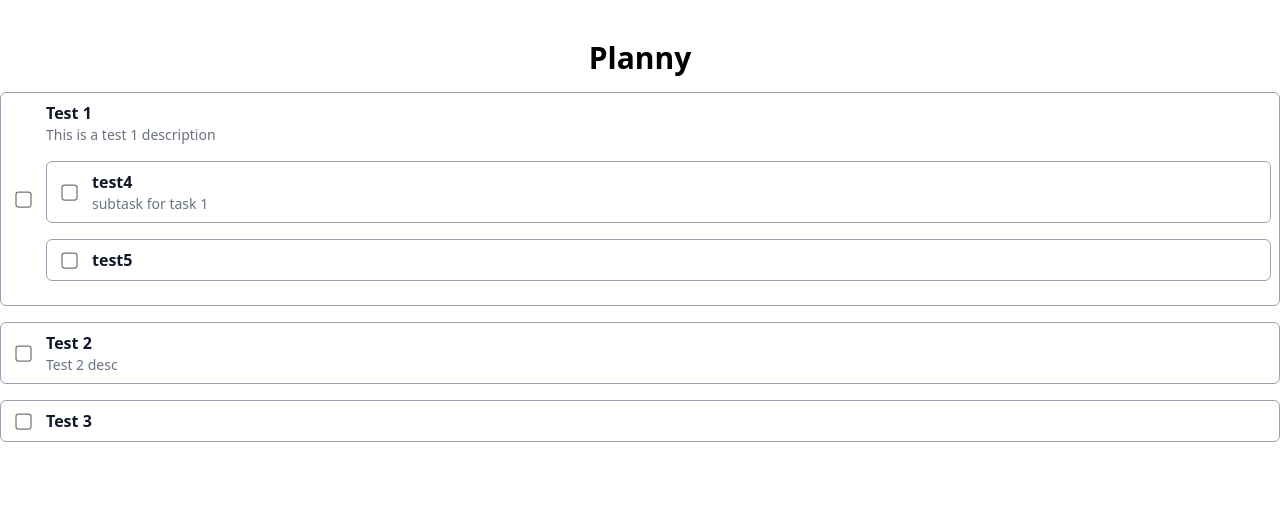
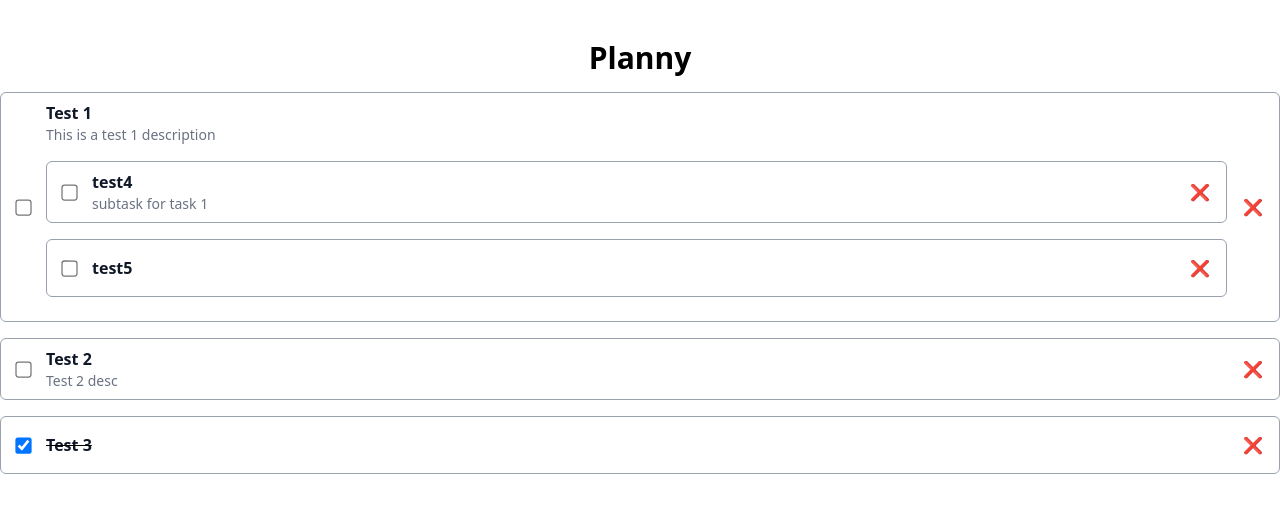
Before and after one commit to dfuqq/apricode-test, a React (Vite) app: page / in a window 1280 px wide. Shown: the top 512 px of the page. Built offline with nearby package versions, Linux system fonts and the light colour scheme.

Commit message:
added MobX

```diff
--- a/src/App.tsx
+++ b/src/App.tsx
@@ -1,5 +1,5 @@
-import { dummyData } from './data/dummy';
-import { Container, ToDoItem } from './components/';
+import { Container } from './components/';
+import { ToDoList } from './components/';
 
 const App = () => {
 	return (
@@ -8,11 +8,7 @@ const App = () => {
 				<div className='container mx-auto py-10 h-screen'>
 					<h1 className='font-bold text-3xl text-center'>Planny</h1>
 
-					<div className='flex-col items-center gap-1'>
-						{dummyData.map((item) => (
-							<ToDoItem todo={item} />
-						))}
-					</div>
+					<ToDoList />
 				</div>
 			</Container>
 		</>
--- a/src/components/index.ts
+++ b/src/components/index.ts
@@ -1,2 +1,3 @@
 export { Container } from './container';
 export { ToDoItem } from './todo-item';
+export { ToDoList } from './todo-list';
--- a/src/components/todo-item.tsx
+++ b/src/components/todo-item.tsx
@@ -1,30 +1,53 @@
+import { observer } from 'mobx-react-lite';
 import { TypeToDoItem } from '../types/types';
 
 interface Props {
 	todo: TypeToDoItem;
+	onComplete: (id: number) => void;
+	onRemove: (id: number) => void;
 }
 
-export const ToDoItem = ({ todo }: Props) => {
+export const ToDoItem = observer(({ todo, onComplete, onRemove }: Props) => {
 	return (
-		<label
-			key={todo.id}
-			className='flex items-center gap-2 my-4 border rounded-md p-2 border-gray-400 bg-white hover:bg-slate-50 grow select-none'>
+		<div className='flex items-center gap-2 my-4 border rounded-md p-2 border-gray-400 bg-white hover:bg-slate-50 grow select-none'>
+			<label className='flex-grow flex items-center gap-2'>
 				<input
 					type='checkbox'
+					checked={todo.completed}
+					onChange={() => onComplete(todo.id)}
 					className='scale-125 mx-2'
 				/>
 
-			<div className='w-full'>
-				<h2 className='font-semibold text-gray-900'>{todo.title}</h2>
+				<div
+					className={`w-full ${
+						todo.completed ? 'line-through' : ''
+					}`}>
+					<h2 className='font-semibold text-gray-900'>
+						{todo.title}
+					</h2>
 					{todo.description && (
-					<p className='text-gray-500 text-sm'>{todo.description}</p>
+						<p className='text-gray-500 text-sm'>
+							{todo.description}
+						</p>
 					)}
 
 					{todo.type === 'main' &&
 						todo?.subtasks?.map((subtask) => (
-						<ToDoItem todo={subtask} />
+							<ToDoItem
+								key={subtask.id}
+								todo={subtask}
+								onComplete={onComplete}
+								onRemove={onRemove}
+							/>
 						))}
 				</div>
 			</label>
+			{/* FIXME: X goes line-through when main completed */}
+			<div
+				className='cursor-pointer m-2'
+				onClick={() => onRemove(todo.id)}>
+				<p>❌</p>
+			</div>
+		</div>
 	);
-};
+});
--- /dev/null
+++ b/src/components/todo-list.tsx
@@ -0,0 +1,26 @@
+import { observer } from 'mobx-react-lite';
+import todoStore from '../stores/todo-store';
+import { ToDoItem } from './todo-item';
+
+export const ToDoList = observer(() => {
+	const handleComplete = (id: number) => {
+		todoStore.completeToDo(id);
+	};
+
+	const handleRemove = (id: number) => {
+		todoStore.removeTodo(id);
+	};
+
+	return (
+		<div className='flex-col items-center gap-1'>
+			{todoStore.todos.map((item) => (
+				<ToDoItem
+					key={item.id}
+					todo={item}
+					onComplete={handleComplete}
+					onRemove={handleRemove}
+				/>
+			))}
+		</div>
+	);
+});
--- /dev/null
+++ b/src/stores/todo-store.ts
@@ -0,0 +1,107 @@
+import { makeAutoObservable } from 'mobx';
+import { TypeToDoItem } from '../types/types';
+
+class TodoStore {
+	todos: TypeToDoItem[] = [
+		{
+			id: 1,
+			title: 'Test 1',
+			description: 'This is a test 1 description',
+			completed: false,
+			type: 'main',
+			subtasks: [
+				{
+					id: 4,
+					title: 'test4',
+					completed: false,
+					description: 'subtask for task 1',
+					type: 'sub',
+				},
+				{
+					id: 5,
+					title: 'test5',
+					completed: false,
+					type: 'sub',
+				},
+			],
+		},
+		{
+			id: 2,
+			title: 'Test 2',
+			description: 'Test 2 desc',
+			type: 'main',
+			completed: false,
+		},
+		{ id: 3, title: 'Test 3', type: 'main', completed: true },
+	];
+
+	constructor() {
+		makeAutoObservable(this);
+	}
+
+	addTodo = (todo: TypeToDoItem) => {
+		this.todos.push(todo);
+	};
+
+	removeTodo = (id: number) => {
+		this.todos = this.todos.filter((todo) => todo.id !== id);
+
+		// Remove from subtasks if needed
+		this.todos.forEach((todo) => {
+			if (todo.type === 'main' && todo.subtasks) {
+				todo.subtasks = todo.subtasks.filter(
+					(subtask) => subtask.id !== id
+				);
+			}
+		});
+	};
+
+	private findTodoAndParentById = (
+		id: number,
+		todos: TypeToDoItem[],
+		parent: TypeToDoItem | null = null
+	): { todo: TypeToDoItem | undefined; parent: TypeToDoItem | null } => {
+		for (const todo of todos) {
+			if (todo.id === id) {
+				return { todo, parent };
+			}
+
+			if (todo.type === 'main' && todo.subtasks) {
+				const result = this.findTodoAndParentById(
+					id,
+					todo.subtasks,
+					todo
+				);
+				if (result.todo) {
+					console.log(result);
+
+					return result;
+				}
+			}
+		}
+		return { todo: undefined, parent };
+	};
+
+	private completeAllSubtasks = (
+		subtasks: TypeToDoItem[],
+		completed: boolean
+	) => {
+		subtasks.forEach((subtask) => {
+			subtask.completed = completed;
+		});
+	};
+
+	completeToDo = (id: number) => {
+		const { todo } = this.findTodoAndParentById(id, this.todos);
+		if (todo) {
+			todo.completed = !todo.completed;
+
+			if (todo.type === 'main' && todo.subtasks) {
+				this.completeAllSubtasks(todo.subtasks, todo.completed);
+			}
+		}
+	};
+}
+
+const todoStore = new TodoStore();
+export default todoStore;
```
Lines whose indentation alone changed are shown as unchanged.
